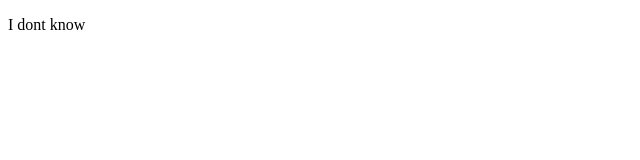
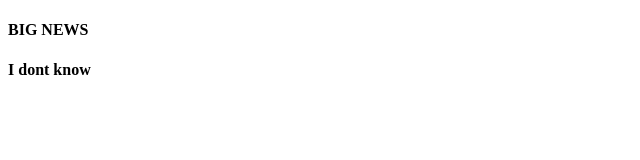
Before and after one commit to J0sh12/coco.github.io, a plain HTML site: page index.html in a window 1280 px wide. Shown: the whole page, without its empty margins (0-640 px from the left). Drawn offline with Linux system fonts and the light colour scheme.

Commit message:
Update index.html
changed <title></title> to <h4></h4>

```diff
--- a/index.html
+++ b/index.html
@@ -2,7 +2,7 @@
 <html lang="en">
 <head>
 	<!-- This is Josue's index page -->
-        <title> BIG NEWS </title>
+        <h4> BIG NEWS <h4>
 </head>
 	<body>
 		<p> I dont know </p>
```
